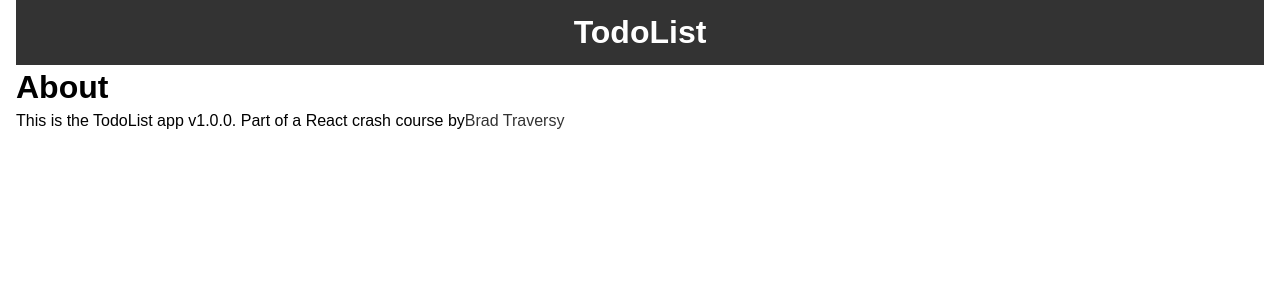
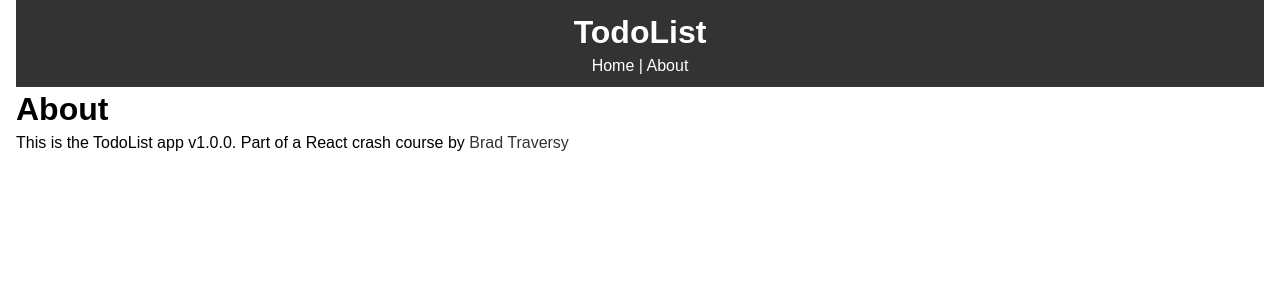
Before and after one commit to Danielandro/react-todo-app, a React (Create React App) app: page /about in a window 1280 px wide. Shown: the top 300 px of the page. Built offline with nearby package versions, Linux system fonts and the light colour scheme.

Commit message:
Add Home & About links to homepage

```diff
--- a/src/components/layouts/Header.js
+++ b/src/components/layouts/Header.js
@@ -1,9 +1,11 @@
 import React from 'react';
+import { Link } from 'react-router-dom';
 
 function Header() {
   return (
     <header style={headerStyle}>
       <h1>TodoList</h1>
+      <Link to="/" style={linkStyle}>Home</Link> | <Link to="/about" style={linkStyle}>About</Link>
     </header>
   )
 }
@@ -15,4 +17,9 @@
   padding: '10px'
 }
 
+const linkStyle = {
+  color: '#fff',
+  textDecoration: 'none'
+}
+
 export default Header
--- a/src/components/pages/About.js
+++ b/src/components/pages/About.js
@@ -6,7 +6,7 @@
       <h1>About</h1>
       <p>This is the TodoList app v1.0.0. Part of a React crash course by
           <a href="https://www.youtube.com/watch?v=sBws8MSXN7A&t=3072s">
-          Brad Traversy
+          {' '}Brad Traversy
           </a>
       </p>
     </>
```
